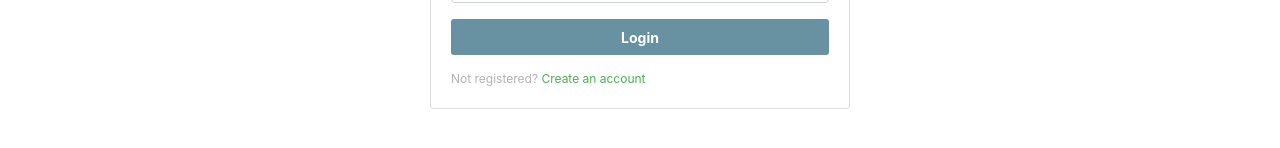
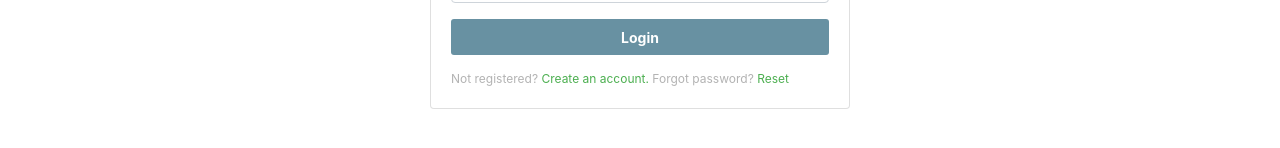
Before and after one commit to miritih/WeConnect-Reactjs, a React (Create React App) app: page /login in a window 1280 px wide. Shown: the part 454-602 px from the top of the page. Built offline with nearby package versions, Linux system fonts and the light colour scheme.

Commit message:
[Fix] Code refactor

```diff
--- a/src/Components/forms/LoginForm.jsx
+++ b/src/Components/forms/LoginForm.jsx
@@ -36,7 +36,9 @@ const LoginForm = ({ handleChange, handleSubmit, username, password }) => {
 								className="btn btn-lg btn-success btn-block btn-signin"
 								text='Login'
 							/>
-							<p className="message">Not registered? <Link to="/register">Create an account</Link></p>
+							<p className="message">Not registered? <Link to="/register">Create an account. </Link>
+								<span> Forgot password?  <Link to="/forgotpass">Reset</Link> </span>
+							</p>
 						</form>
 					</div>
 				</div>
@@ -47,8 +49,8 @@ const LoginForm = ({ handleChange, handleSubmit, username, password }) => {
 LoginForm.propTypes = {
 	handleChange: PropTypes.func.isRequired,
 	handleSubmit: PropTypes.func.isRequired,
-	username: PropTypes.string.isRequired,
-	password: PropTypes.string.isRequired
+	username: PropTypes.string,
+	password: PropTypes.string
 };
 
 export default LoginForm;
--- a/src/Components/forms/SearchForm.jsx
+++ b/src/Components/forms/SearchForm.jsx
@@ -7,7 +7,7 @@ class SearchForm extends React.Component {
 				<div className="col-md-10 col-sm-12 col-xm-12">
 					<div className="card">
 						<div className="card-header">
-							<h5 className="card-title text-center">Find and connect to a businesses</h5>
+							<h5 className="card-title text-center">Find and connect to a businesss</h5>
 						</div>
 						<div className="card-body">
 							<form className="form-inline">
--- a/src/utils/Config.jsx
+++ b/src/utils/Config.jsx
@@ -1,2 +1,2 @@
-export const baseURL = 'http://127.0.0.1:5000/api/v2';
+export const baseURL = 'http://0.0.0.0:8081/api/v2';
 export const cloudName = 'dzmdvppit';
```
Also changed, not shown: package.json (line endings or trailing spaces).
